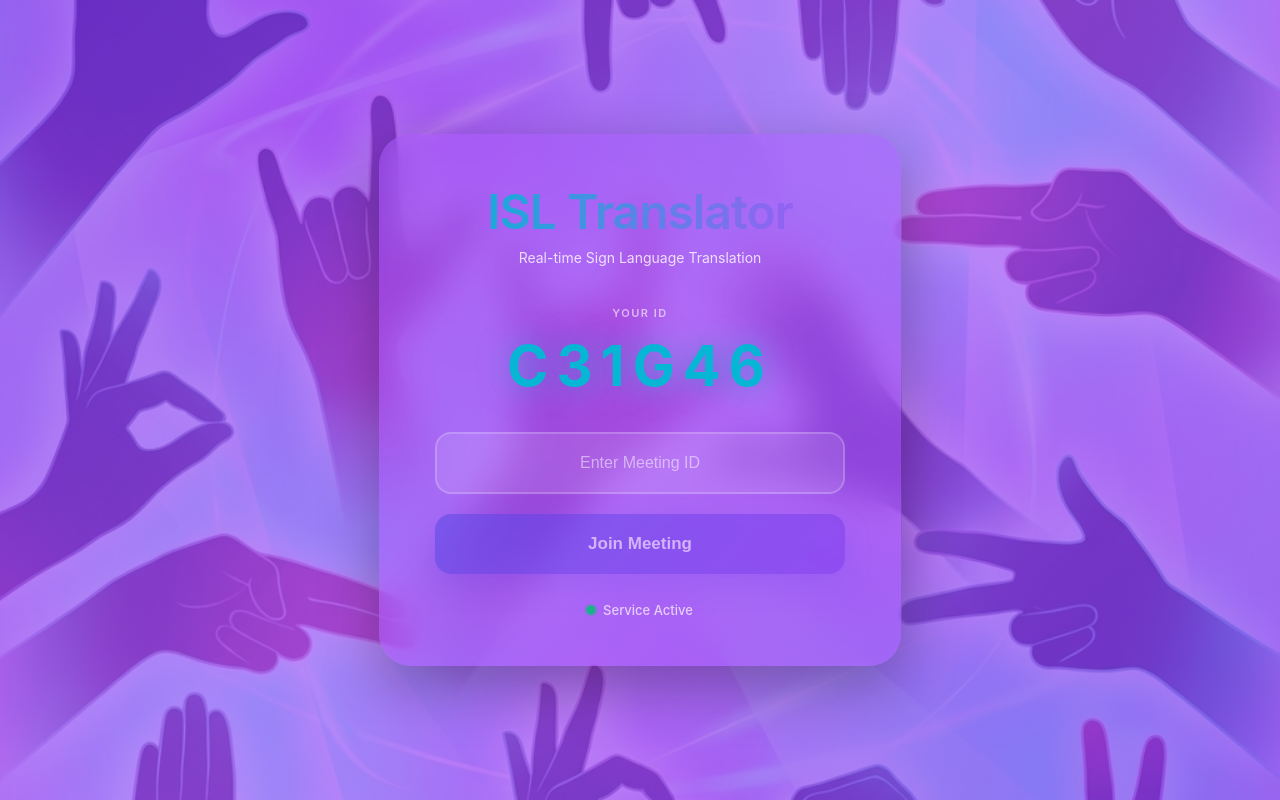
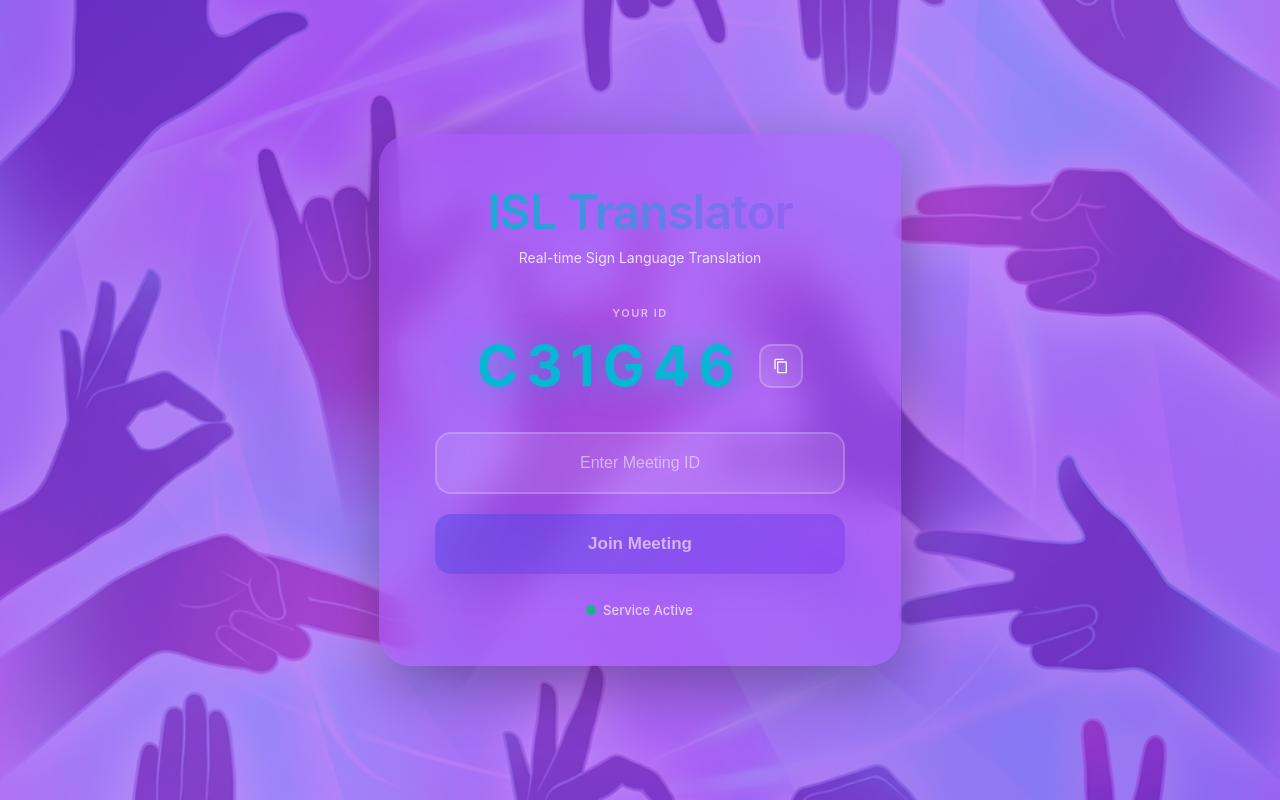
Before and after one commit to arjun143327/Sign-Bridge, a React (Vite) app: page / in a window 1280 px wide. Built offline with nearby package versions, Linux system fonts and the light colour scheme.

Commit message:
meeting ID bug solved

```diff
--- a/src/components/Lobby.css
+++ b/src/components/Lobby.css
@@ -80,12 +80,49 @@
     text-transform: uppercase;
 }
 
+.user-id-container {
+    display: flex;
+    align-items: center;
+    justify-content: center;
+    gap: 16px;
+}
+
 .user-id {
     font-size: 56px;
     font-weight: 700;
     color: #06b6d4;
     letter-spacing: 8px;
     text-shadow: 0 0 30px rgba(6, 182, 212, 0.5);
+}
+
+.copy-button {
+    background: rgba(255, 255, 255, 0.1);
+    border: 2px solid rgba(255, 255, 255, 0.2);
+    border-radius: 12px;
+    padding: 12px;
+    color: white;
+    cursor: pointer;
+    transition: all 0.3s ease;
+    display: flex;
+    align-items: center;
+    justify-content: center;
+    width: 44px;
+    height: 44px;
+}
+
+.copy-button svg {
+    width: 20px;
+    height: 20px;
+}
+
+.copy-button:hover {
+    background: rgba(255, 255, 255, 0.2);
+    border-color: rgba(6, 182, 212, 0.6);
+    transform: scale(1.05);
+}
+
+.copy-button:active {
+    transform: scale(0.95);
 }
 
 .meeting-input {
--- a/src/components/Lobby.jsx
+++ b/src/components/Lobby.jsx
@@ -3,6 +3,7 @@
 
 function Lobby({ userId, onJoinMeeting }) {
     const [meetingCode, setMeetingCode] = useState('')
+    const [copySuccess, setCopySuccess] = useState(false)
 
     const handleJoinClick = () => {
         if (meetingCode.trim().length === 6) {
@@ -23,6 +24,26 @@
         }
     }
 
+    const handlePaste = (e) => {
+        e.preventDefault()
+        const pastedText = e.clipboardData.getData('text')
+        // Extract only alphanumeric characters
+        const cleanedText = pastedText.replace(/[^A-Z0-9]/gi, '').toUpperCase()
+        // Take only first 6 characters
+        const validCode = cleanedText.slice(0, 6)
+        setMeetingCode(validCode)
+    }
+
+    const handleCopyId = async () => {
+        try {
+            await navigator.clipboard.writeText(userId)
+            setCopySuccess(true)
+            setTimeout(() => setCopySuccess(false), 2000)
+        } catch (err) {
+            console.error('Failed to copy:', err)
+        }
+    }
+
     return (
         <div className="lobby">
             <div className="lobby-background"></div>
@@ -33,7 +54,24 @@
 
                     <div className="user-id-section">
                         <p className="user-id-label">YOUR ID</p>
-                        <p className="user-id">{userId}</p>
+                        <div className="user-id-container">
+                            <p className="user-id">{userId}</p>
+                            <button
+                                className="copy-button"
+                                onClick={handleCopyId}
+                                title="Copy ID"
+                            >
+                                {copySuccess ? (
+                                    <svg viewBox="0 0 24 24" fill="currentColor">
+                                        <path d="M9 16.17L4.83 12l-1.42 1.41L9 19 21 7l-1.41-1.41L9 16.17z" />
+                                    </svg>
+                                ) : (
+                                    <svg viewBox="0 0 24 24" fill="currentColor">
+                                        <path d="M16 1H4c-1.1 0-2 .9-2 2v14h2V3h12V1zm3 4H8c-1.1 0-2 .9-2 2v14c0 1.1.9 2 2 2h11c1.1 0 2-.9 2-2V7c0-1.1-.9-2-2-2zm0 16H8V7h11v14z" />
+                                    </svg>
+                                )}
+                            </button>
+                        </div>
                     </div>
 
                     <input
@@ -43,6 +81,7 @@
                         value={meetingCode}
                         onChange={handleInputChange}
                         onKeyPress={handleKeyPress}
+                        onPaste={handlePaste}
                         maxLength={6}
                     />
 
```
